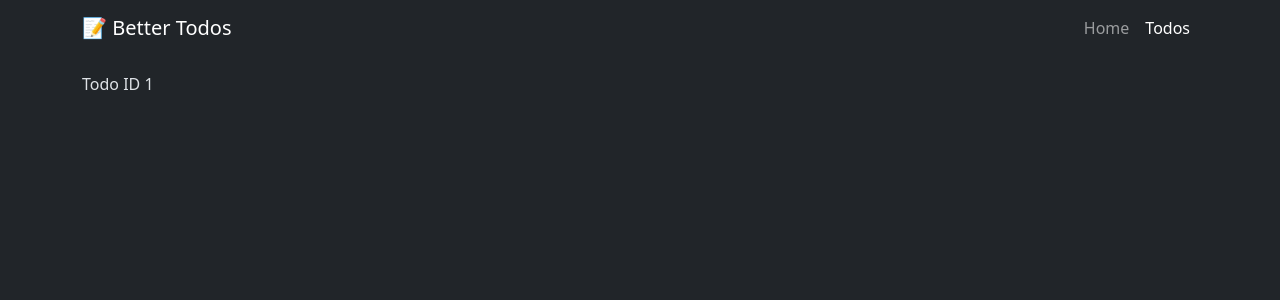
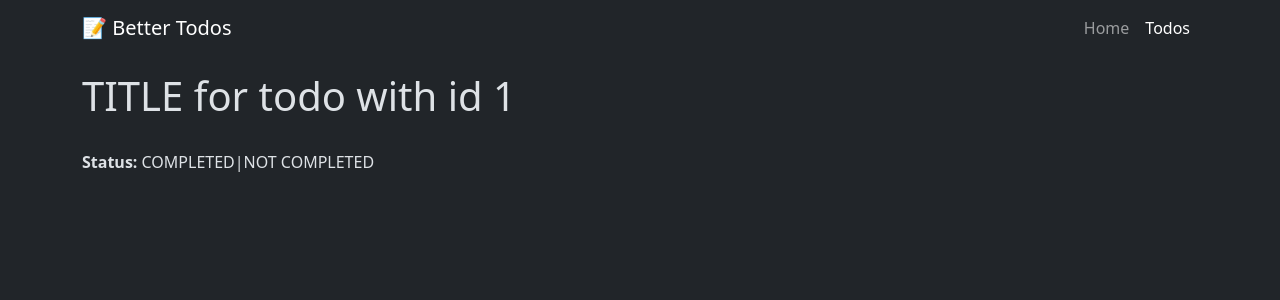
Before and after one commit to drblue/fed23-javascript-2, a React (Vite) app in the folder 06-better-todos/: page /todos/1 in a window 1280 px wide. Shown: the top 300 px of the page. Built offline with nearby package versions, Linux system fonts and the light colour scheme.

Commit message:
Added TodoPage skeleton and workshop instructions.

```diff
--- a/06-better-todos/src/pages/TodoPage.tsx
+++ b/06-better-todos/src/pages/TodoPage.tsx
@@ -4,7 +4,19 @@ const TodoPage = () => {
 	const { id } = useParams();
 
 	return (
-		<div>Todo ID {id}</div>
+		<>
+			<h1>TITLE for todo with id {id}</h1>
+
+			<p><strong>Status:</strong> COMPLETED|NOT COMPLETED</p>
+
+			<div className="buttons mb-3">
+				{/* Toggle */}
+
+				{/* Delete */}
+			</div>
+
+			{/* Here be button-link back to all todos */}
+		</>
 	)
 }
 
```
Also changed, not shown: 1 other file (tests, documents, lock files or other folders).
